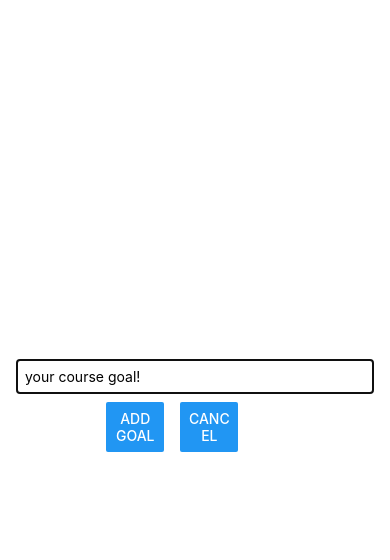
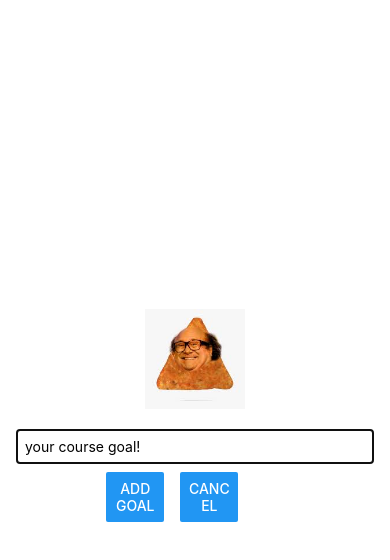
Before and after one commit to abbyhoosh/RNCourse, a React Native app: screen / in a window 390 px wide. Both pictures are taken after a click on the button "ADD NEW GOAL". Shown: the top 560 px of the page. Built offline with nearby package versions, Linux system fonts and the light colour scheme.

Commit message:
add photo

```diff
--- a/components/GoalInput.js
+++ b/components/GoalInput.js
@@ -1,4 +1,4 @@
-import { StyleSheet, View, TextInput, Button, Modal } from "react-native";
+import { StyleSheet, View, TextInput, Button, Modal, Image } from "react-native";
 import { useState } from "react";
 
 function GoalInput(props) {
@@ -16,6 +16,7 @@ function GoalInput(props) {
   return (
     <Modal visible={props.visible} animationType="slide">
       <View style={styles.inputContainer}>
+      <Image style={styles.image} source={require('../assets/images/download.jpg')}/>
         <TextInput
           style={styles.TextInput}
           placeholder="your course goal!"
@@ -59,5 +60,10 @@ const styles = StyleSheet.create({
   button: {
     width: "30%",
     margin: 8,
+  },
+  image: {
+    width: 100,
+    height: 100,
+    margin: 20
   }
 });
```
Also changed, not shown: assets/Images/download.jpg (added), assets/Images/goals.jpg (added).
